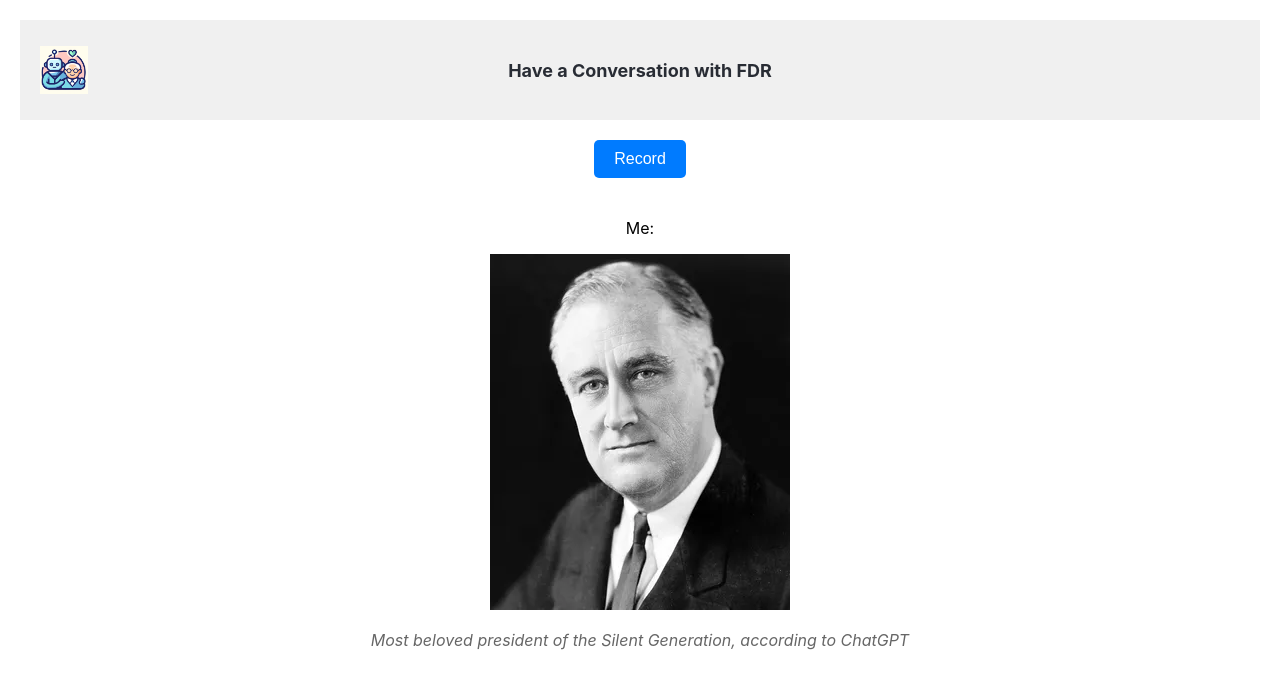
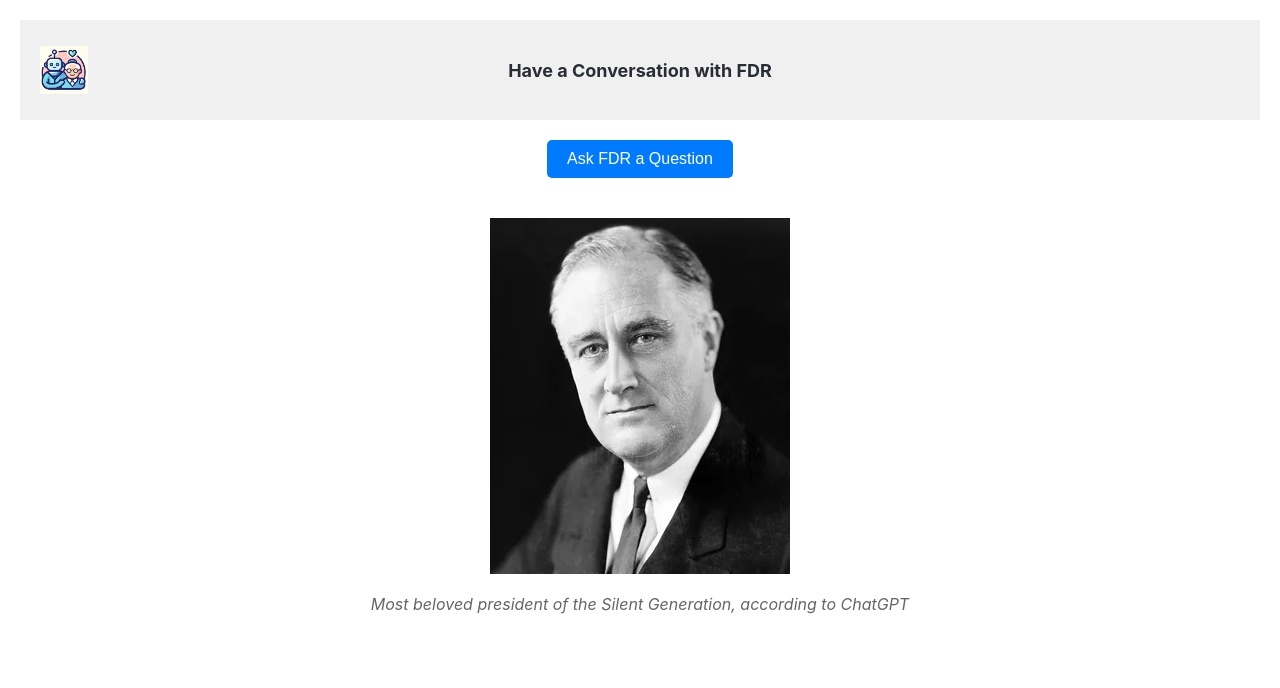
Before and after one commit to chriskeating603/elder-companion, a React (Create React App) app: page / in a window 1280 px wide. Shown: the top 688 px of the page. Built offline with nearby package versions, Linux system fonts and the light colour scheme.

Commit message:
Update button text on Record button

```diff
--- a/src/App.js
+++ b/src/App.js
@@ -104,15 +104,19 @@ function App() {
       </header>
       <div className="element-wrapper">
         <button className="record-btn" onClick={isRecording ? () => {} : startRecording}>
-          {isRecording ? 'Stop Recording and Get Response From FDR' : 'Record'}
+          {isRecording ? 'Stop Recording and Get Response From FDR' : 'Ask FDR a Question'}
         </button>
       </div>
+      {transcript && (
       <div className="transcript">
         <p>Me: {transcript}</p>
       </div>
+      )}
+      {fdrResponse && (
       <div className="response">
         <p>{fdrResponse}</p>
       </div>
+      )}
       {isSpeaking && (
         <button className="record-btn" onClick={stopReadingAloud}>
             Stop Speech
```
